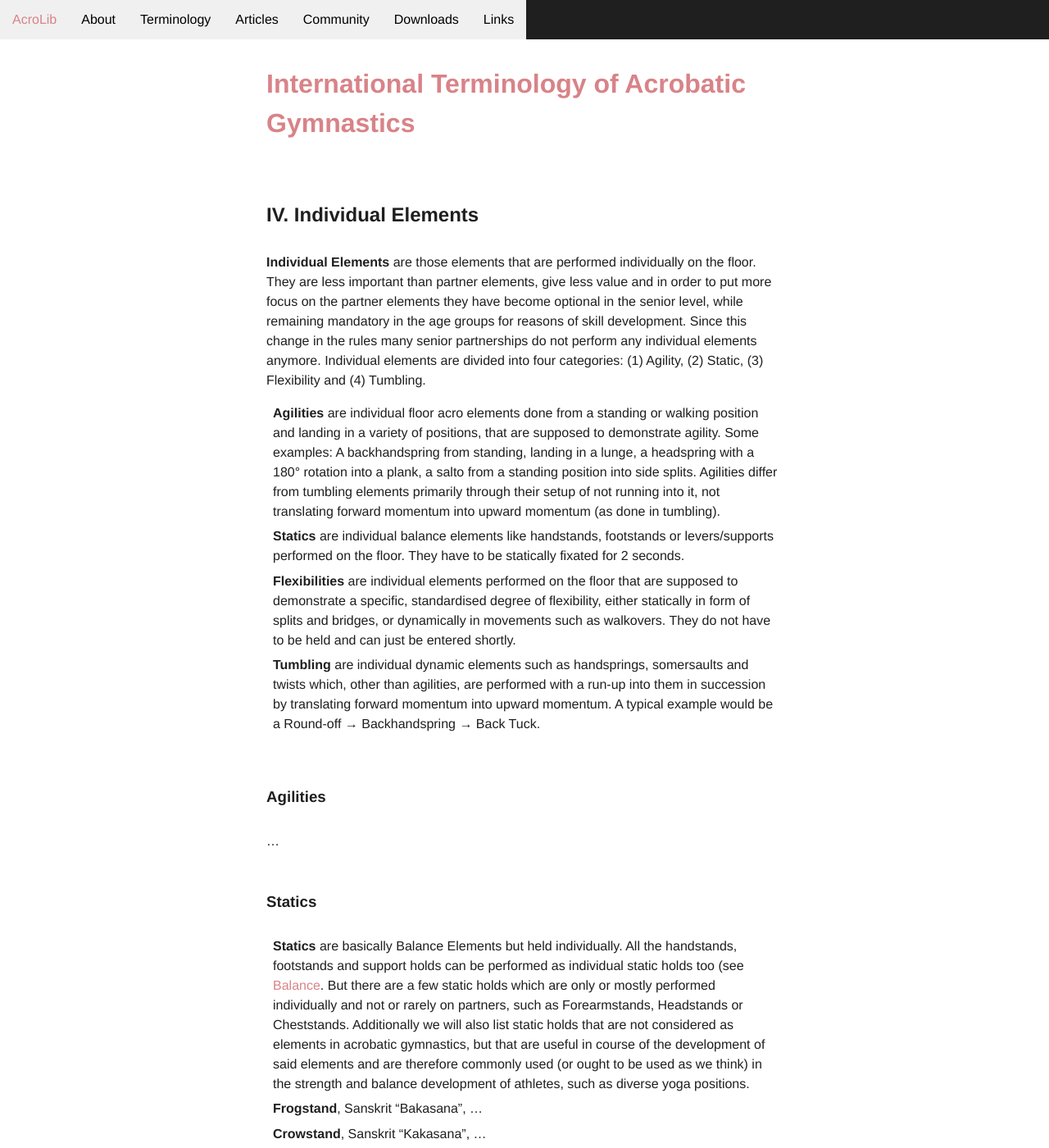
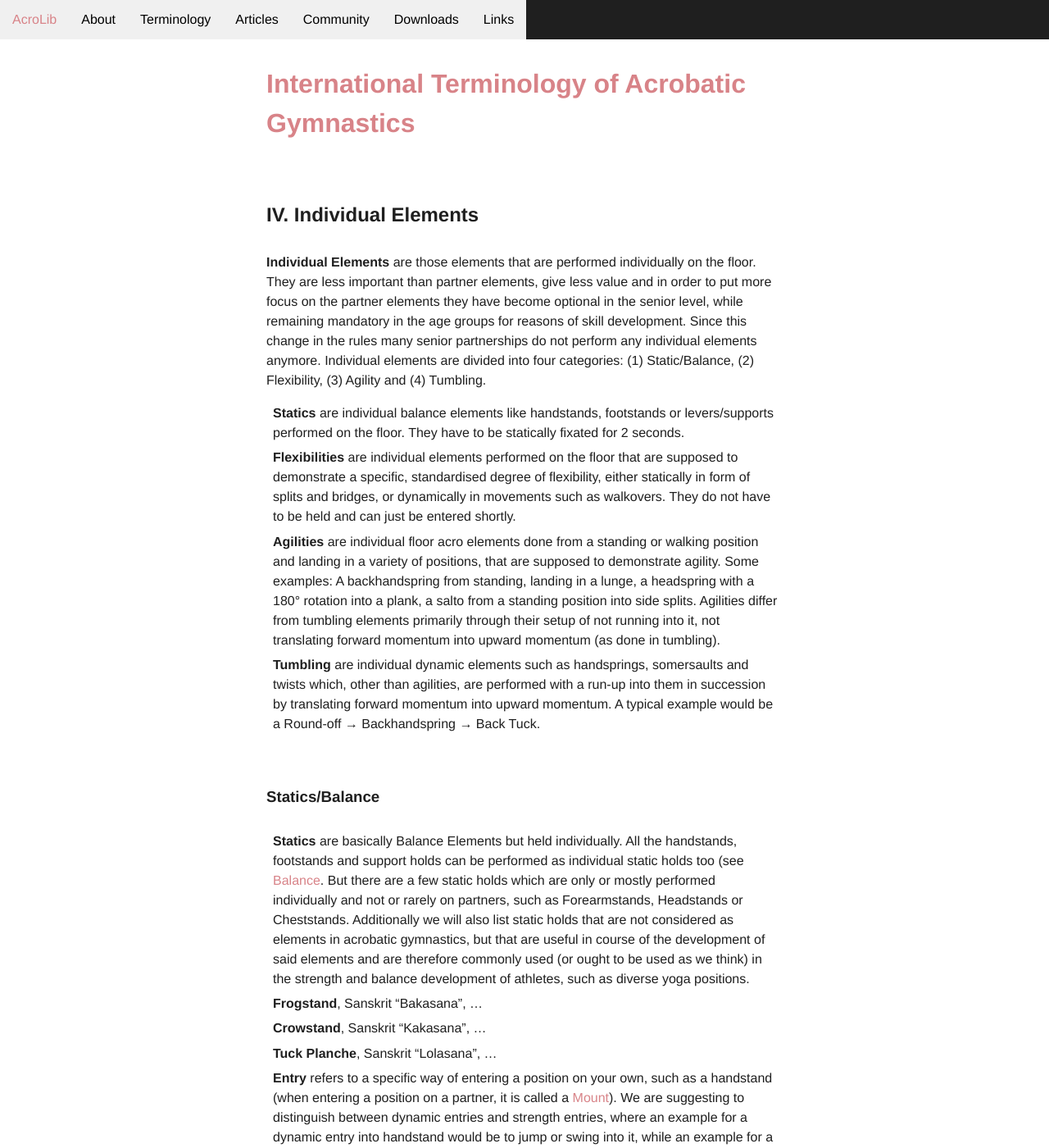
Before and after one commit to floshin/acrolib, a Jekyll site: the page built from terminology/individuals.md, in a window 1280 px wide and 1400 px high. Shown: the whole window at 82% size. Built offline with Jekyll 4.4.1, drawn with Linux system fonts in a browser that asks for light colours; our own code applies the rules of GitHub Pages for plain Markdown files.

Commit message:
Update individuals.md

```diff
--- a/terminology/individuals.md
+++ b/terminology/individuals.md
@@ -2,20 +2,15 @@
 
 ## IV. Individual Elements
 
-**Individual Elements** are those elements that are performed individually on the floor. They are less important than partner elements, give less value and in order to put more focus on the partner elements they have become optional in the senior level, while remaining mandatory in the age groups for reasons of skill development. Since this change in the rules many senior partnerships do not perform any individual elements anymore. Individual elements are divided into four categories: (1) Agility, (2) Static, (3) Flexibility and (4) Tumbling.
+**Individual Elements** are those elements that are performed individually on the floor. They are less important than partner elements, give less value and in order to put more focus on the partner elements they have become optional in the senior level, while remaining mandatory in the age groups for reasons of skill development. Since this change in the rules many senior partnerships do not perform any individual elements anymore. Individual elements are divided into four categories: (1) Static/Balance, (2) Flexibility, (3) Agility and (4) Tumbling.
 
-* **Agilities** are individual floor acro elements done from a standing or walking position and landing in a variety of positions, that are supposed to demonstrate agility. Some examples: A backhandspring from standing, landing in a lunge, a headspring with a 180° rotation into a plank, a salto from a standing position into side splits. Agilities differ from tumbling elements primarily through their setup of not running into it, not translating forward momentum into upward momentum (as done in tumbling).
 * **Statics** are individual balance elements like handstands, footstands or levers/supports performed on the floor. They have to be statically fixated for 2 seconds.
 * **Flexibilities** are individual elements performed on the floor that are supposed to demonstrate a specific, standardised degree of flexibility, either statically in form of splits and bridges, or dynamically in movements such as walkovers. They do not have to be held and can just be entered shortly.
+* **Agilities** are individual floor acro elements done from a standing or walking position and landing in a variety of positions, that are supposed to demonstrate agility. Some examples: A backhandspring from standing, landing in a lunge, a headspring with a 180° rotation into a plank, a salto from a standing position into side splits. Agilities differ from tumbling elements primarily through their setup of not running into it, not translating forward momentum into upward momentum (as done in tumbling).
 * **Tumbling** are individual dynamic elements such as handsprings, somersaults and twists which, other than agilities, are performed with a run-up into them in succession by translating forward momentum into upward momentum. A typical example would be a Round-off → Backhandspring → Back Tuck.
 
 
-### Agilities
-
-...
-
-
-### Statics
+### Statics/Balance
 
 * **Statics** are basically Balance Elements but held individually. All the handstands, footstands and support holds can be performed as individual static holds too (see [Balance](/terminology/Balance). But there are a few static holds which are only or mostly performed individually and not or rarely on partners, such as Forearmstands, Headstands or Cheststands. Additionally we will also list static holds that are not considered as elements in acrobatic gymnastics, but that are useful in course of the development of said elements and are therefore commonly used (or ought to be used as we think) in the strength and balance development of athletes, such as diverse yoga positions.
 * **Frogstand**, Sanskrit "Bakasana", ...
```
Also changed, not shown: other parts of terminology/individuals.md (+5 -0 lines).
